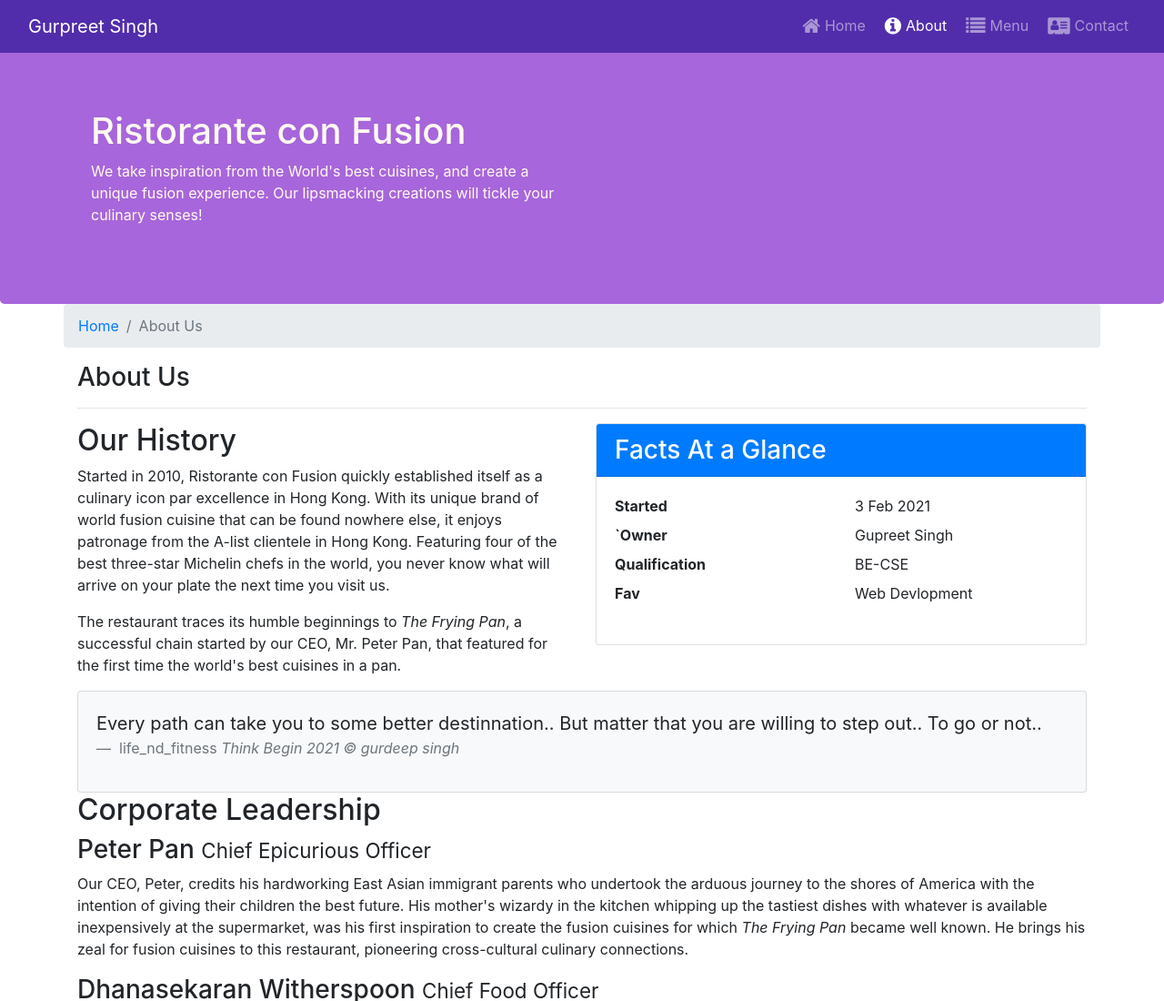
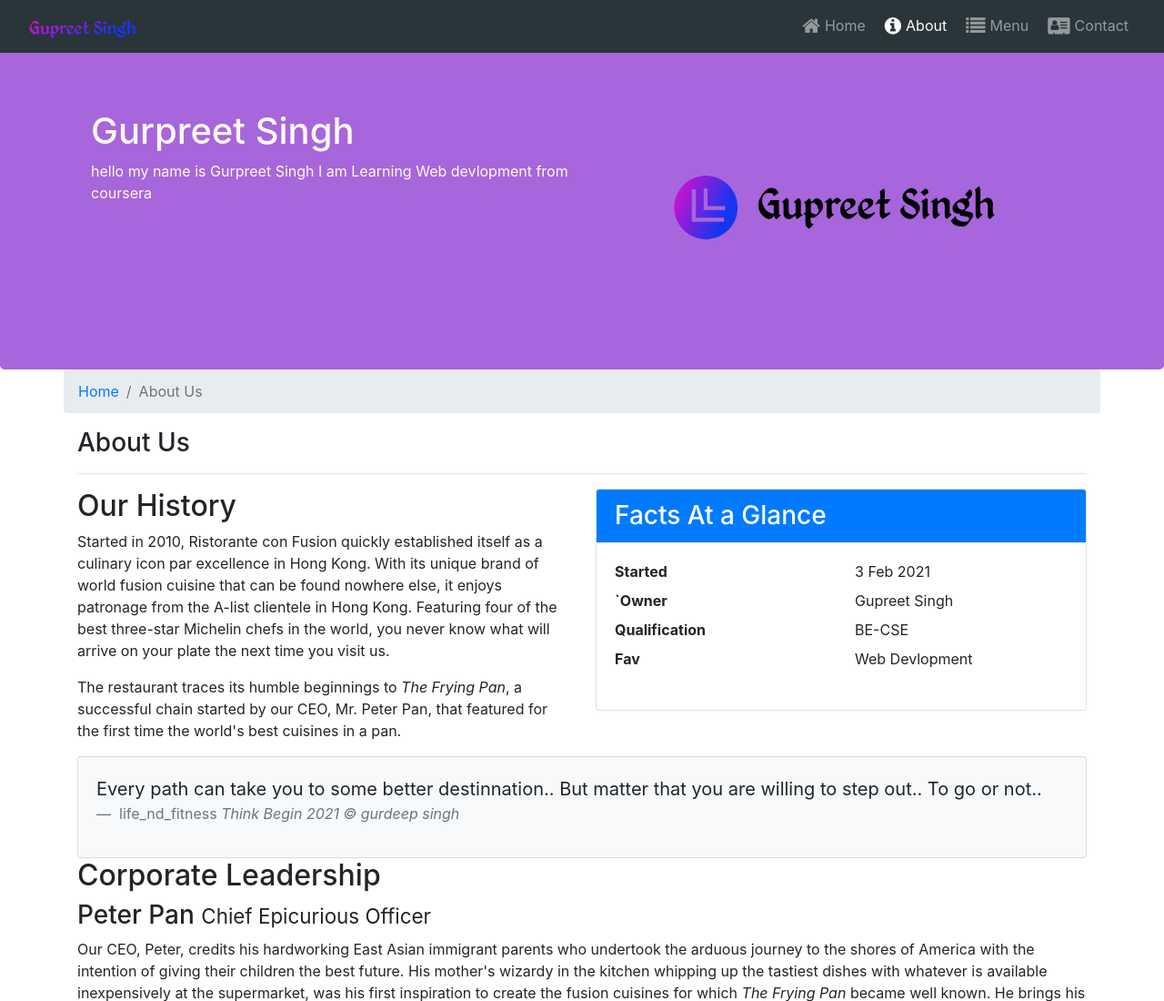
Before and after one commit to gurpreet1961/front_end_coursera, a website: page aboutus.html in a window 1280 px wide. Shown: the top 1100 px of the page at 91% size. Drawn offline with nearby package versions, Linux system fonts and the light colour scheme.

Commit message:
Logo added

```diff
--- a/aboutus.html
+++ b/aboutus.html
@@ -19,7 +19,7 @@
 <body>
     <nav class="navbar navbar-dark navbar-expand-sm  fixed-top">
         <div class="container-fluid">
-            <a class="navbar-brand mr-auto " style="margin-right: 5px;" href="#">Gurpreet Singh</a>
+            <a class="navbar-brand mr-auto " style="margin-right: 5px;" href="#"><img src="img/logo1.png" height="25" width="120"></a>
             <button class="navbar-toggler ml-auto" type="button" data-toggle="collapse" data-target="#Navbar">
                 <span class="navbar-toggler-icon"></span>
             </button>
@@ -34,17 +34,19 @@
             </div>
         </div>
     </nav>
-    <header class="jumbotron">
-        <div class="container">
-            <div class="row row-header">
-                <div class="col-12 col-sm-6">
-                    <h1>Ristorante con Fusion</h1>
-                    <p>We take inspiration from the World's best cuisines, and create a unique fusion experience. Our lipsmacking creations will tickle your culinary senses!</p>
-                </div>
-                <div class="col-12 col-sm">
+    <header>
+        <div class="jumbotron">
+            <div class="container">
+                <div class="row row-header">
+                    <div class="col-12 col-sm-6">
+                        <h1>Gurpreet Singh</h1>
+                        <p>hello my name is Gurpreet Singh I am Learning Web devlopment from coursera</p>
+                    </div>
+                    <div class="col-12 col-sm align-self-center">
+                        <img src="img/logo.png" class="img-fluid">
+                    </div>
                 </div>
             </div>
-        </div>
     </header>
 
     <div class="container">
--- a/css/styles.css
+++ b/css/styles.css
@@ -43,5 +43,5 @@ body {
 }
 
 .navbar-dark {
-    background-color: #522dab;
+    background-color: #293538;
 }
```
Also changed, not shown: contactus.html (+12 -10 lines), index.html (+5 -1 lines), img/buffet.png (added), img/logo.png (added), img/logo1.png (added), img/logos.png (added), img/uthappizza.png (added), 2 other files.
